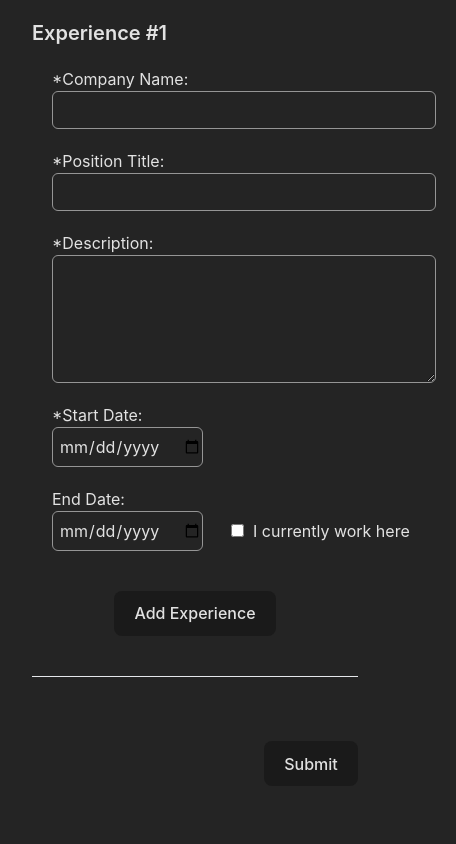
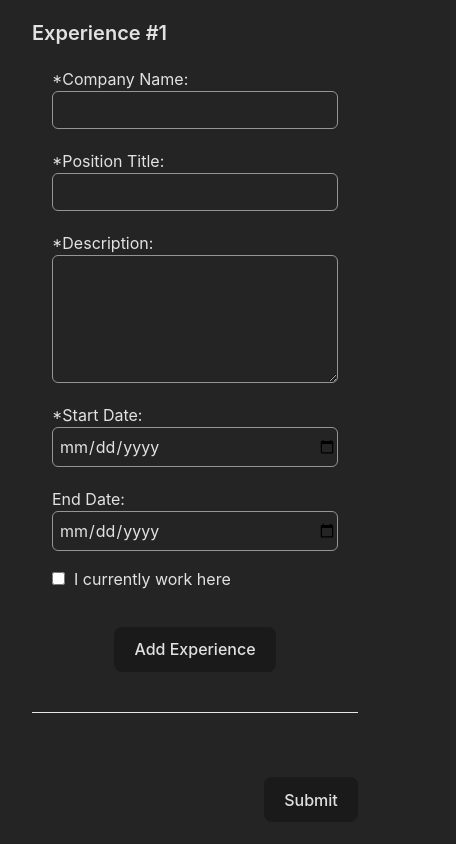
Before and after one commit to dee797/cv_app, a React (Vite) app: page / in a window 390 px wide. Shown: the part 1384-2228 px from the top of the page, 456 px wide, since content can reach past the window. Built offline with nearby package versions, Linux system fonts and the light colour scheme.

Commit message:
Add responsive css/tailwind styles

```diff
--- a/src/components/PracticalExperience.jsx
+++ b/src/components/PracticalExperience.jsx
@@ -38,7 +38,7 @@ function ExperienceFieldset({num, inputChange, formData}) {
             </p>
 
             <p>
-                <label className="inline m-5">
+                <label className="flex flex-col m-5">
                     End Date:&nbsp;<br></br>
                     <CustomInput
                         type="date"
@@ -46,7 +46,7 @@ function ExperienceFieldset({num, inputChange, formData}) {
                         inputChange={inputChange} name={`endDate${num}`}
                         formData={formData}
                         required={formData[`check${num}`] ? false : true}
-                        classes="inline ml-5 mr-7 mb-10 flex-1 rounded-md border-0 bg-transparent py-1.5 pl-1.5 focus:ring-0"
+                        classes="mr-7 mb-4 w-fit rounded-md border-0 bg-transparent py-1.5 pl-1.5 focus:ring-0"
                     />
 
                     <label className="inline">
@@ -80,7 +80,7 @@ function Experience({ inputChange, experienceItems, setExperienceItems, formData
             })}
 
             <button type="button" onClick={() => setExperienceItems(oldItems => [...oldItems, {id: oldItems.length + 1, key: crypto.randomUUID()}])}
-                className="block mb-10 mx-auto"
+                className="block mb-10 mx-auto mt-4"
             >
                 Add Experience
             </button>
--- a/src/index.css
+++ b/src/index.css
@@ -71,3 +71,9 @@ input, textarea {
 textarea {
   white-space: pre-wrap;
 }
+
+@media only screen and (max-width: 1025px) {
+  input:not(input[type="checkbox"]) {
+    width: 100% !important;
+  }
+}
```
